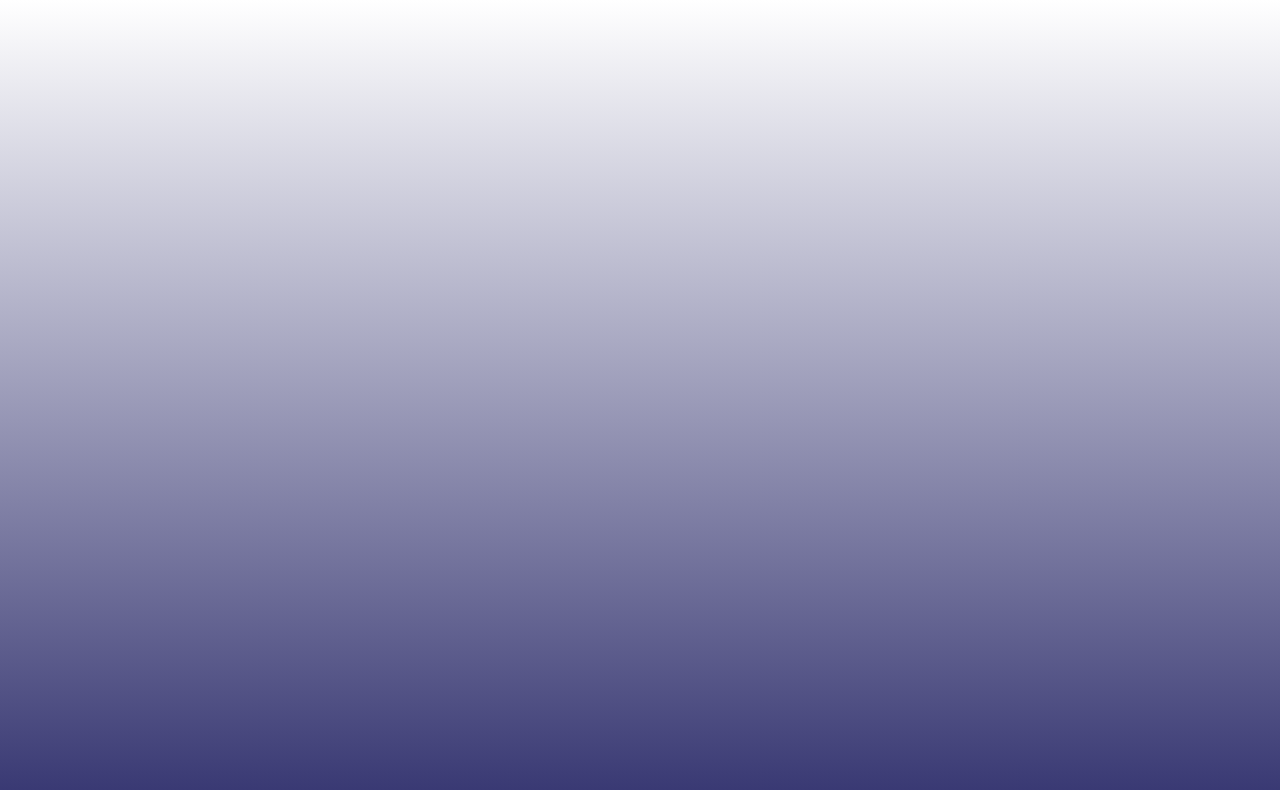
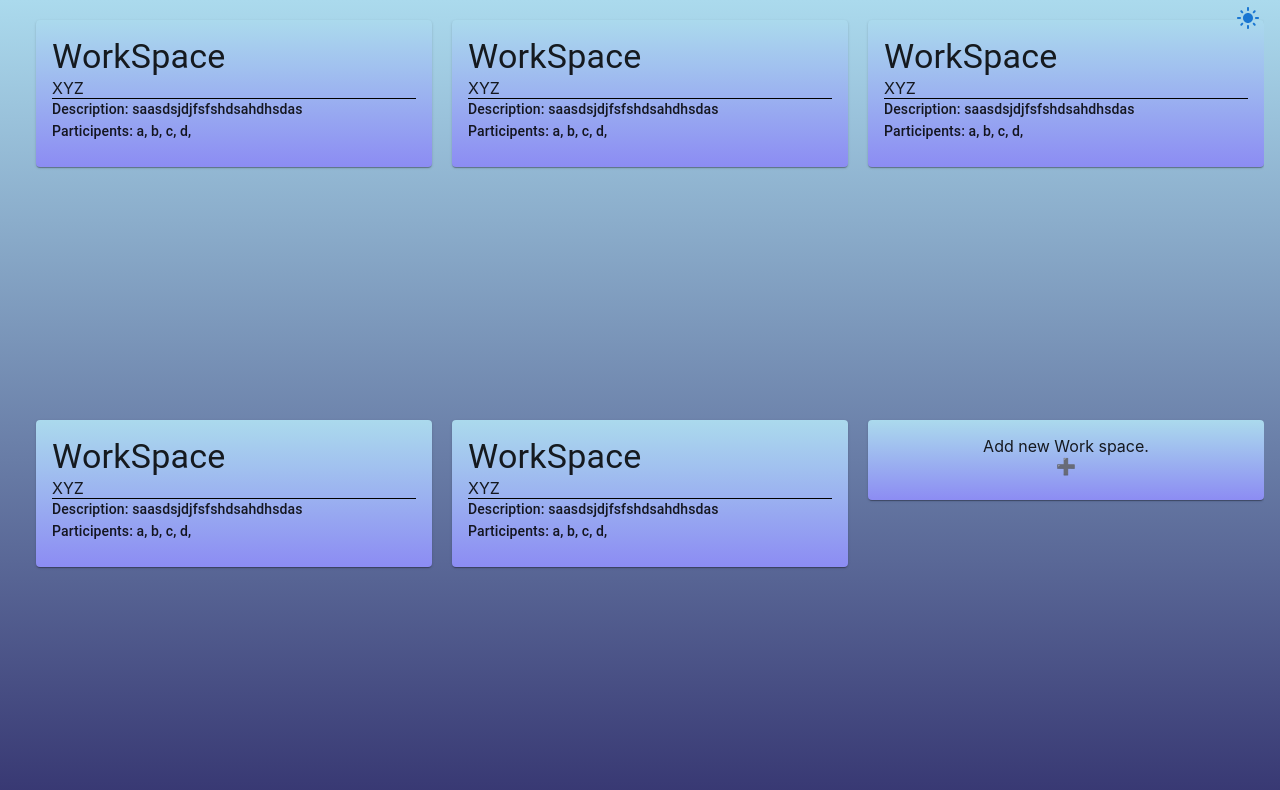
Before and after one commit to 5hubham5ingh/task-manager, a React (Create React App) app in the folder Client/: page /WorkSpaces in a window 1280 px wide. Before the commit this address had no page. Shown: the top 790 px of the page. Built offline with nearby package versions, Linux system fonts and the light colour scheme.

Commit message:
implimented workSpace.jsx

```diff
--- a/Client/src/App.js
+++ b/Client/src/App.js
@@ -6,6 +6,8 @@ import TaskManager from "./Modules/TaskManager";
 import RequireAuth from "./Modules/RequireAuth";
 import Root from "./Modules/Root";
 import SnackBar from "./Modules/SnackBar/SnackBar";
+import WorkSpace from "./Modules/WorkSpace";
+
 
 function App() {
   return (
@@ -14,11 +16,12 @@ function App() {
       <SnackBar />
       <Routes>
         <Route path="/" element={<Root />}>
-        <Route index element={<LogIn />} />
+          <Route index element={<LogIn />} />
           <Route path="LogIn" element={<LogIn />} />
           <Route path="SignUp" element={<SignUp />} />
           <Route element={<RequireAuth />}>
-            <Route path="TaskManager" element={<TaskManager />} />
+            <Route path="TaskManager" element={<TaskManager />} /> //get all task
+            <Route path="WorkSpaces" element={<WorkSpace />} /> //get all WorkSpace
           </Route>
         </Route>
       </Routes>
--- a/Client/src/Modules/LogIn.jsx
+++ b/Client/src/Modules/LogIn.jsx
@@ -22,7 +22,8 @@ function LogIn() {
 
   const navigate = useNavigate();
   async function submit() {
-    navigate("/TaskManager");
+    navigate("/WorkSpaces")
+    //navigate("/TaskManager?id=123&somethingElse=abc");
   }
   useEffect(() => {});
 const {theme}=useTheme();
--- a/Client/src/Modules/TaskManager.jsx
+++ b/Client/src/Modules/TaskManager.jsx
@@ -1,5 +1,5 @@
 import { Button, Stack, TextField, Typography } from "@mui/material";
-import { useRef, useState } from "react";
+import { useEffect, useRef, useState } from "react";
 import { useTheme } from "./Component/Theme/Theme";
 
 function TaskManager() {
@@ -12,6 +12,13 @@ function TaskManager() {
   const { theme } = useTheme();
   const inputRef = useRef();
   const buttons = [" ✔️ ", " ❌ ", " ✏️ "];
+
+  //Load tasks
+  useEffect(()=>{
+    const url = new URLSearchParams(window.location.search);
+    const id = url.get("id");
+    console.log(id)
+  },[])
   const addTask = () => {
     //send put request
     //if response is success then add the task to the task state array using id send by the server as response.
--- a/Client/src/Modules/WorkSpace.jsx
+++ b/Client/src/Modules/WorkSpace.jsx
@@ -1,16 +1,161 @@
-import { useState } from "react"
+import { useRef, useState } from "react"
+import { Box, Button, Card, CardContent, Grid, Icon, Stack, TextField, Typography } from "@mui/material"
+import WorkSpaceCard from "./workSpaceCard"
+import { useTheme } from "./Component/Theme/Theme"
 
 
-export default function WorkSpace (){
-    const [workSpaces, setWorkSpaces] = useState(['aa','bb','cc','dd','ee','ff','gg','hh'])
+export default function WorkSpace() {
+    const [workSpaces, setWorkSpaces] = useState(initialValues())
+    const [addNewWorkSpace, setAddNewWorkSpace] = useState(false);
+    const { theme } = useTheme();
 
-    return (
-        <Grid container>
+    const updateWorkSpaces = (newWorkSpace) => {
+        setWorkSpaces((oldWorkSpaces) => { return { ...oldWorkSpaces, newWorkSpace } })
+    }
+    const closeAddNewWorkSpaceModal = () => setAddNewWorkSpace(false);
+    return (<>
+        <Grid container spacing='20' m={2} sx={{ width: '100vw', height: '100vh', overflowY: "scroll" }} >
             {
-                workSpaces.map((workSpace)=>{
-                    return <Grid item>{workSpace}</Grid>
+                workSpaces.map((workSpace, index) => {
+                    return <Grid item md={4} xs={11} key={index}><WorkSpaceCard workSpace={workSpace} /></Grid>
                 })
             }
+            <Grid item md={4} xs={11} key={workSpaces.length + 1}>
+                <Card sx={{ minWidth: 250, backgroundImage: `linear-gradient(${theme},rgb(140, 140, 243))` }} >
+                    <CardContent onClick={() => setAddNewWorkSpace(true)} >
+                        <Stack direction='column' sx={{ display: 'flex', justifyContent: 'center', alignItems: 'center' }}>
+                            <Typography variant="h7">Add new Work space.</Typography>
+                            <div >➕</div>
+                        </Stack>
+
+                    </CardContent>
+                </Card>
+            </Grid>
         </Grid>
+        {addNewWorkSpace && <AddNewWorkSpaceModal addNewWorkSpace={updateWorkSpaces} closeModal={closeAddNewWorkSpaceModal} />}
+    </>
     )
 }
+
+function initialValues() {
+    return [{
+        _id: 1,
+        name: 'WorkSpace',
+        description: "saasdsjdjfsfshdsahdhsdas",
+        createdBy: "XYZ",
+        participents: ['a', 'b', 'c', 'd'],
+        timeOfCreation: '12/02/2023',
+        lastModified: ""
+    }, {
+        _id: 1,
+        name: 'WorkSpace',
+        description: "saasdsjdjfsfshdsahdhsdas",
+        createdBy: "XYZ",
+        participents: ['a', 'b', 'c', 'd'],
+        timeOfCreation: '12/02/2023',
+        lastModified: ""
+    }, {
+        _id: 1,
+        name: 'WorkSpace',
+        description: "saasdsjdjfsfshdsahdhsdas",
+        createdBy: "XYZ",
+        participents: ['a', 'b', 'c', 'd'],
+        timeOfCreation: '12/02/2023',
+        lastModified: ""
+    }, {
+        _id: 1,
+        name: 'WorkSpace',
+        description: "saasdsjdjfsfshdsahdhsdas",
+        createdBy: "XYZ",
+        participents: ['a', 'b', 'c', 'd'],
+        timeOfCreation: '12/02/2023',
+        lastModified: ""
+    }, {
+        _id: 1,
+        name: 'WorkSpace',
+        description: "saasdsjdjfsfshdsahdhsdas",
+        createdBy: "XYZ",
+        participents: ['a', 'b', 'c', 'd'],
+        timeOfCreation: '12/02/2023',
+        lastModified: ""
+    },]
+}
+
+export const AddNewWorkSpaceModal = ({ addNewWorkSpace, closeModal }) => {
+    const { theme } = useTheme();
+    const workSpaceNameRef = useRef(null);
+    const workSpaceDescriptionRef = useRef(null);
+    const [error,setError] = useState('');
+    const handleSubmit = ()=>{
+        console.log(workSpaceNameRef.current.target)
+        if(workSpaceNameRef.current.value === '') {setError('Name is required!');
+        return}
+        //Sent request to add new workSpace
+        const workSpace={name: workSpaceNameRef.current.value, description: workSpaceDescriptionRef.current.value}
+        console.log('workSpace: ',workSpace)
+    }
+    return (
+        <Box direction="column"
+            sx={{
+                height: "100vh",
+                width: "100vw",
+                position: "fixed",
+                display: "flex",
+                alignItems: "center",
+                justifyContent: "center",
+            }}
+        > <BluredBackground onClick={closeModal} />
+            <Stack sx={{ backgroundImage: `linear-gradient(${theme},rgb(140, 140, 243))` }}
+                component="form"
+                className="form"
+                p="2vw"
+                spacing="2vw">
+                <Typography sx={headingStyle} variant="h6">Add new Workplace</Typography>
+                <TextField label='Name'
+                ref={workSpaceNameRef}
+                error={Boolean(error)}
+                helperText={error}
+                fullwidth sx={textFieldStyle} />
+                <TextField label='Description' ref={workSpaceDescriptionRef} fullwidth sx={textFieldStyle} />
+                <Button
+                    variant="contained"
+                    sx={buttonStyle}
+                    size="large"
+                    onClick={handleSubmit}
+                >
+                    Add
+                </Button>
+            </Stack>
+        </Box>
+    )
+}
+
+const textFieldStyle = {
+    "& .MuiOutlinedInput-root.Mui-focused fieldset": { borderColor: "darkBlue" },
+    "& label.Mui-focused": { color: "darkBlue" },
+};
+
+const buttonStyle = {
+    "&:hover": {
+        backgroundColor: "darkBlue",
+    },
+    backgroundColor: "#3268a8",
+    marginLeft: "auto",
+};
+
+const headingStyle = {
+    color: "#3268a8",
+    padding: 0,
+    margin: 0,
+};
+
+export const BluredBackground = ({ onClick }) => {
+    return <div style={{
+        position: "fixed",
+        backgroundColor: 'rgba(0, 0, 0, 0.5)',
+        width: '100vw',
+        height: '100vh',
+        backdropFilter: 'blur(5px)',
+        zIndex: -999
+    }} onClick={onClick}></div>
+}
--- /dev/null
+++ b/Client/src/Modules/workSpaceCard.jsx
@@ -0,0 +1,30 @@
+
+import { Divider } from '@mui/material';
+import Card from '@mui/material/Card';
+
+import CardContent from '@mui/material/CardContent';
+
+import Typography from '@mui/material/Typography';
+import { useTheme } from './Component/Theme/Theme';
+import { useNavigate } from 'react-router-dom';
+
+
+export default function WorkSpaceCard({ workSpace }) {
+    const {theme} = useTheme();
+    const navigate = useNavigate()
+
+    const openWorkSpace = ()=>{
+        navigate(`/TaskManager?id=${workSpace._id}`)
+    }
+    return (
+        <Card sx={{ minWidth: 250, backgroundImage:`linear-gradient(${theme},rgb(140, 140, 243))` }} >
+            <CardContent onClick={openWorkSpace}>
+                <Typography variant='h4'>{workSpace.name}</Typography>
+                <Typography variant='p'>{workSpace.createdBy}</Typography>
+                <Divider sx={{ borderColor: 'black' }} />
+                <Typography variant='subtitle2'>Description: <Typography variant='p'>{workSpace.description}</Typography></Typography>
+                <Typography variant='subtitle2'>Participents: {workSpace.participents.map((name) => <Typography variant='p'> {`${name}, `} </Typography>)} </Typography>
+            </CardContent>
+        </Card>
+    );
+}
```
